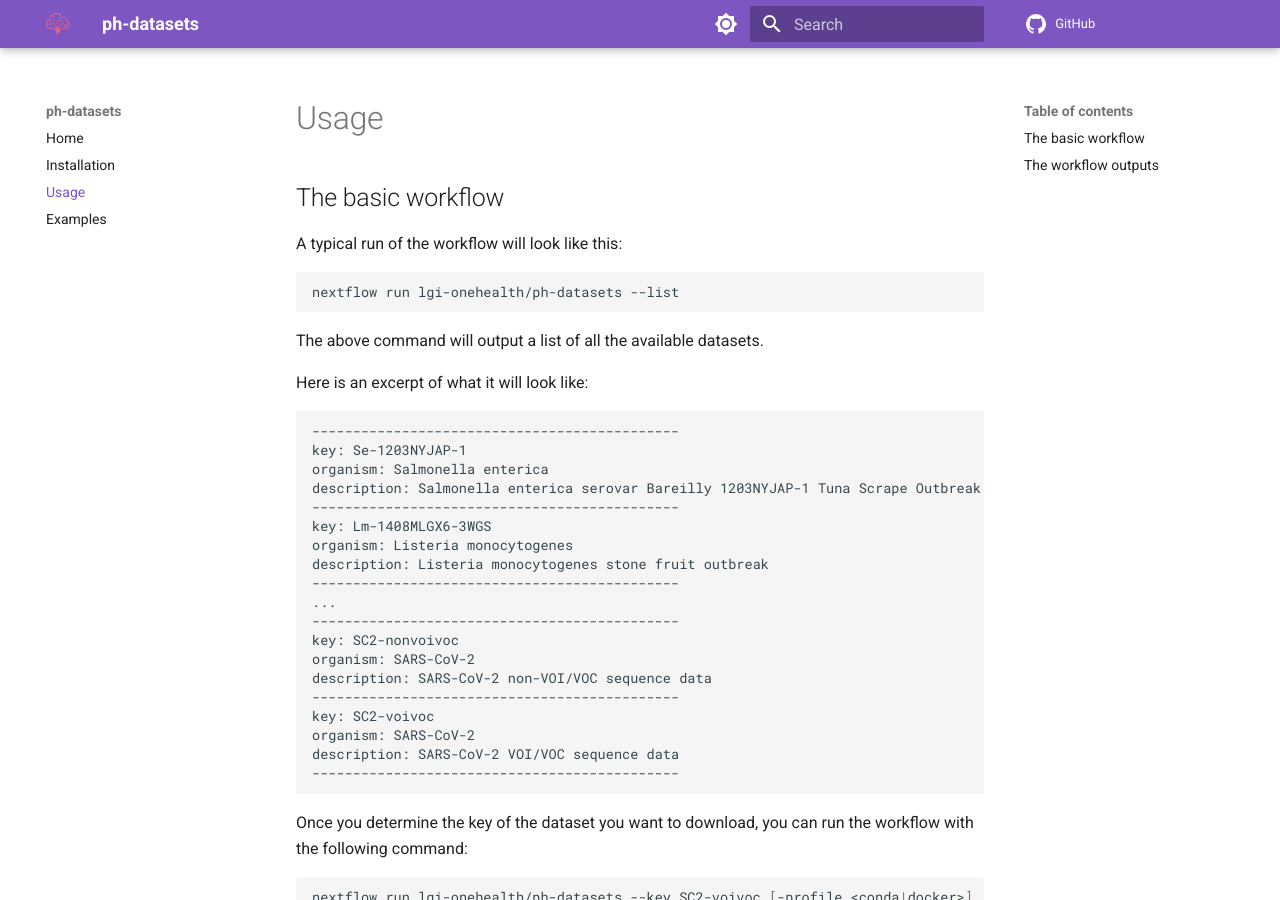
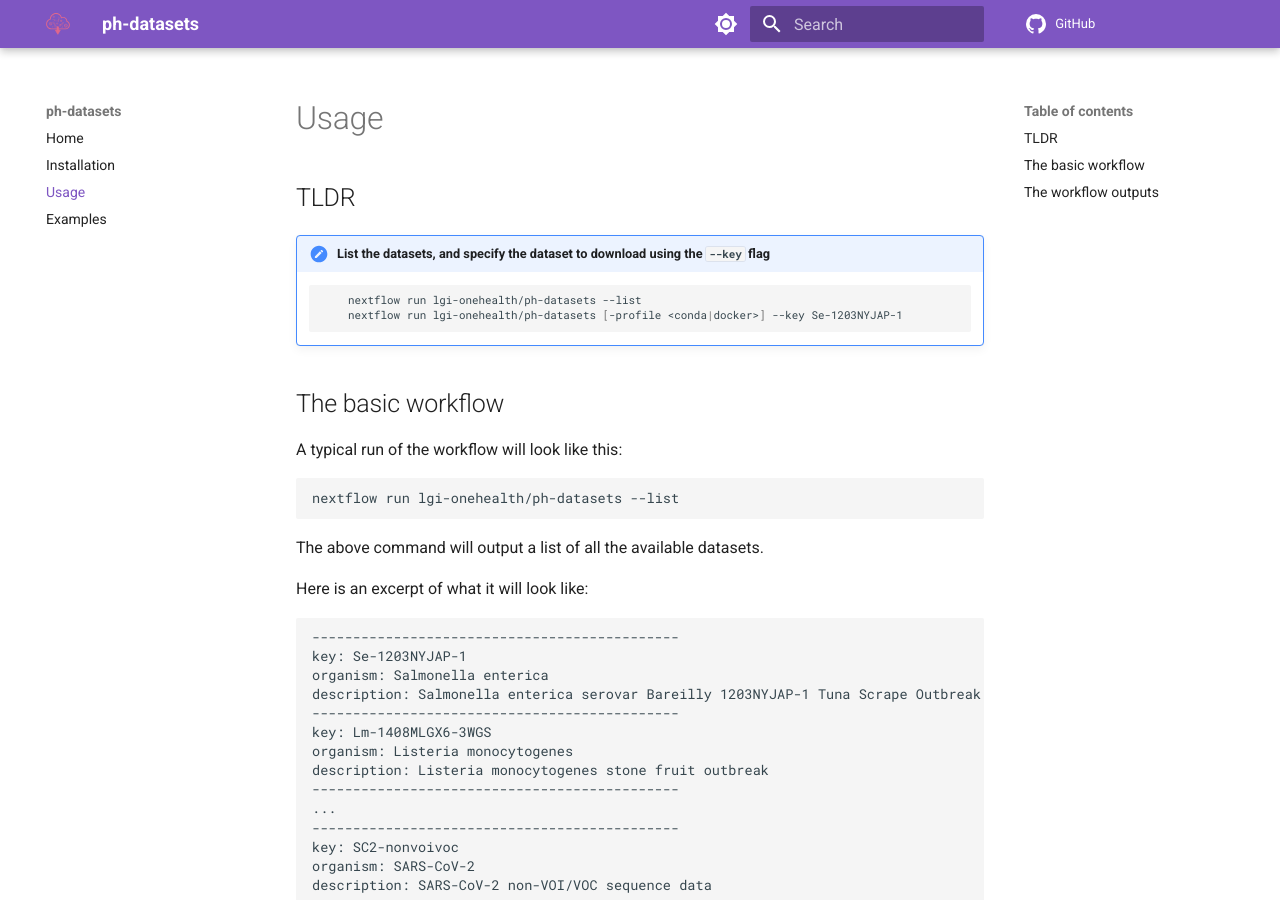
Before and after one commit to lgi-onehealth/ph-datasets, an MkDocs documentation site: the page built from docs/usage.md, in a window 1280 px wide and 900 px high. Built offline with MkDocs 1.6.1 and Material for MkDocs 9.7.7, drawn with Linux system fonts in a browser that asks for light colours; comment, search, counter and statistics services are not loaded.

Commit message:
Add TLDR

````diff
--- a/docs/usage.md
+++ b/docs/usage.md
@@ -1,3 +1,11 @@
+## TLDR
+
+!!! tldr "List the datasets, and specify the dataset to download using the `--key` flag"
+    ```bash
+        nextflow run lgi-onehealth/ph-datasets --list
+        nextflow run lgi-onehealth/ph-datasets [-profile <conda|docker>] --key Se-1203NYJAP-1
+    ```
+
 ## The basic workflow
 
 A typical run of the workflow will look like this:
````
